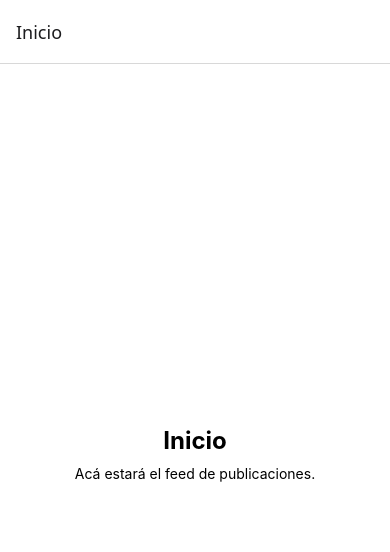
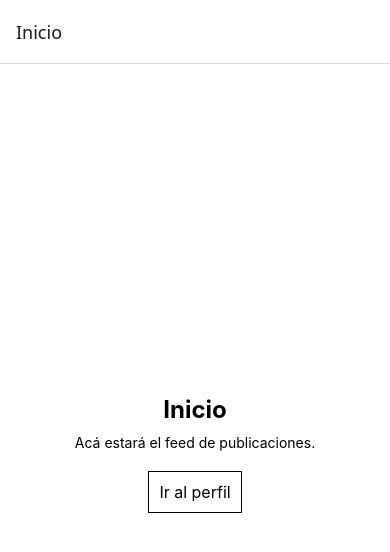
Before and after one commit to CanelaLedezma/Clon-m-vil-de-Instagram, a React Native app: screen /Inicio in a window 390 px wide. Shown: the top 552 px of the page. Built offline with nearby package versions, Linux system fonts and the light colour scheme.

Commit message:
Inicio corregido

```diff
--- a/app/pantallas/Inicio.js
+++ b/app/pantallas/Inicio.js
@@ -1,10 +1,19 @@
-import { SafeAreaView, StyleSheet, Text } from 'react-native';
+import { SafeAreaView, StyleSheet, Text, Pressable } from 'react-native';
 
-function Inicio() {
+function Inicio({ navigation }) {
   return (
     <SafeAreaView style={estilos.contenedor}>
       <Text style={estilos.titulo}>Inicio</Text>
+
       <Text>Acá estará el feed de publicaciones.</Text>
+
+      {/* Al tocar este botón, navega a la pantalla Perfil */}
+      <Pressable
+        style={estilos.boton}
+        onPress={() => navigation.navigate('Perfil')}
+      >
+        <Text style={estilos.textoBoton}>Ir al perfil</Text>
+      </Pressable>
     </SafeAreaView>
   );
 }
@@ -22,6 +31,16 @@ const estilos = StyleSheet.create({
     fontWeight: 'bold',
     marginBottom: 10,
   },
+
+  boton: {
+    marginTop: 20,
+    padding: 10,
+    borderWidth: 1,
+  },
+
+  textoBoton: {
+    fontSize: 16,
+  },
 });
 
 export default Inicio;
```
